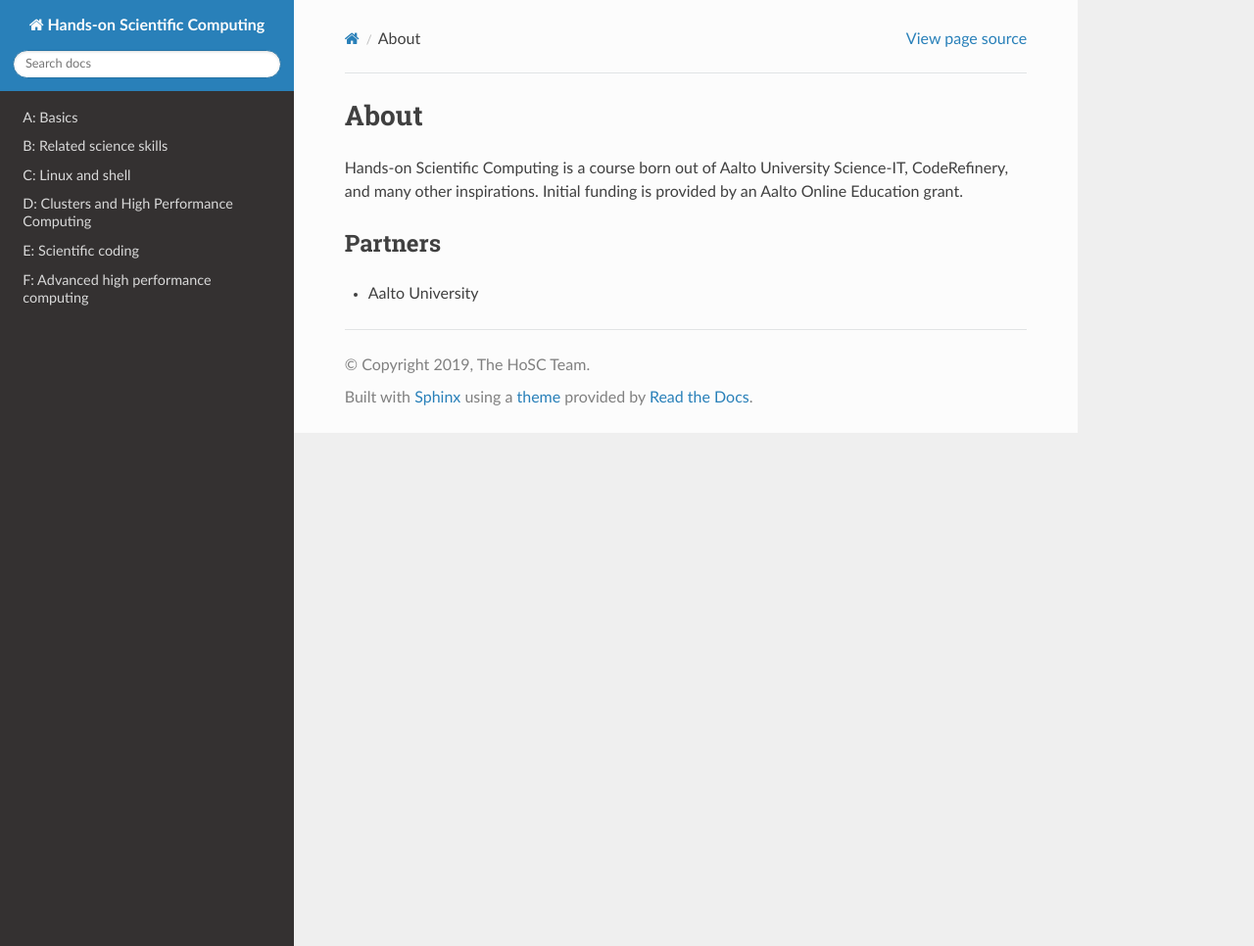
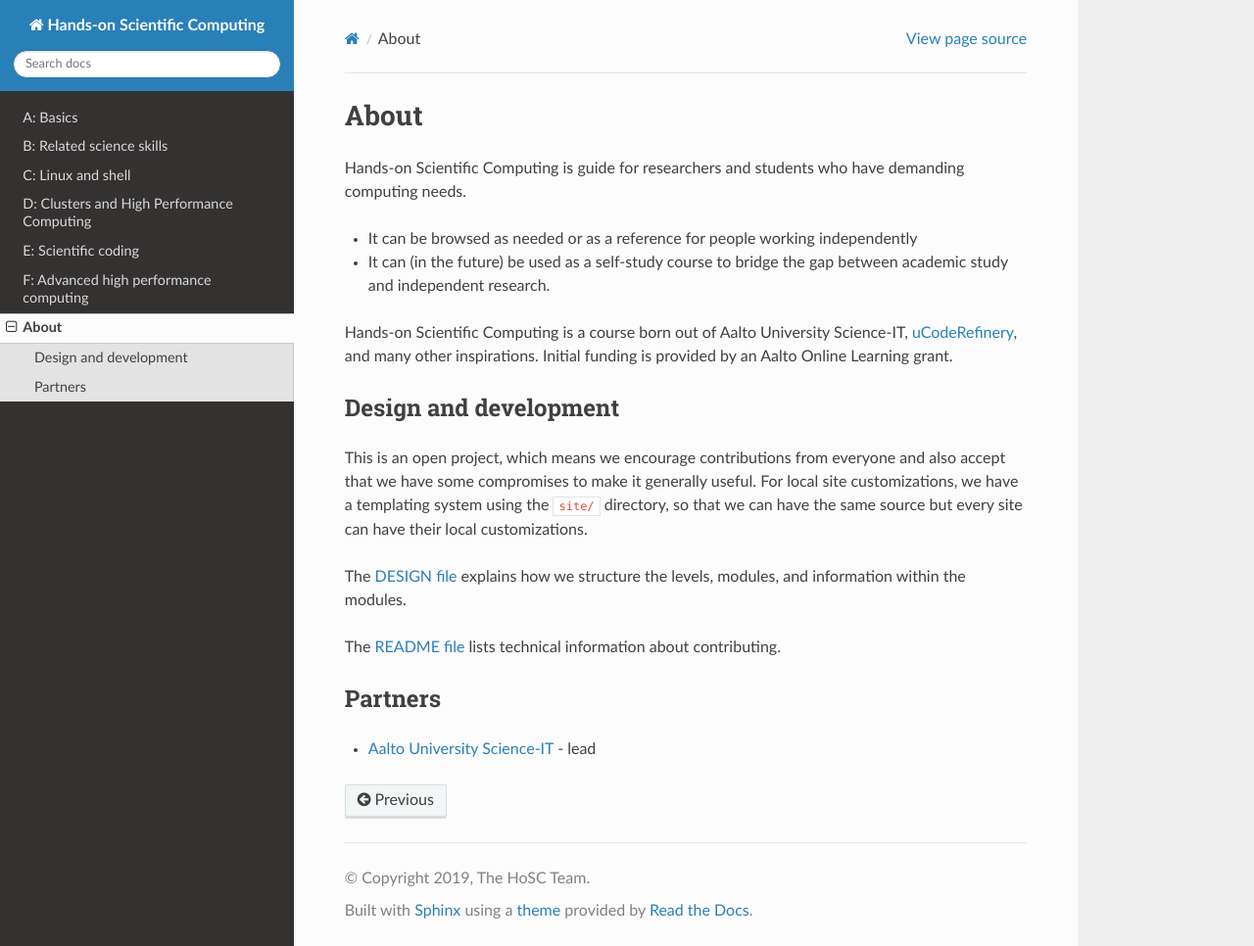
Before and after one commit to coderefinery/handsonscicomp, a Sphinx documentation site: the page built from source/about.rst, in a window 1280 px wide and 966 px high. Shown: the whole window at 98% size. Built offline with Sphinx 7.4.7 and the Read the Docs theme 2.0.0, drawn with Linux system fonts in a browser that asks for light colours.

Commit message:
Add an about page

```diff
--- a/source/about.rst
+++ b/source/about.rst
@@ -1,11 +1,47 @@
 About
 =====
 
+Hands-on Scientific Computing is guide for researchers and students
+who have demanding computing needs.
+
+* It can be browsed as needed or as a reference for people working independently
+
+* It can (in the future) be used as a self-study course to bridge the
+  gap between academic study and independent research.
+
 Hands-on Scientific Computing is a course born out of Aalto University
-Science-IT, CodeRefinery, and many other inspirations.  Initial
-funding is provided by an Aalto Online Education grant.
+Science-IT, `uCodeRefinery <https://coderefinery.org>`__, and many
+other inspirations.  Initial funding is provided by an Aalto Online
+Learning grant.
+
+
+
+
+
+Design and development
+----------------------
+
+This is an open project, which means we encourage contributions from
+everyone and also accept that we have some compromises to make it
+generally useful.  For local site customizations, we have a templating
+system using the ``site/`` directory, so that we can have the same
+source but every site can have their local customizations.
+
+The `DESIGN file
+<https://github.com/coderefinery/handsonscicomp/blob/master/DESIGN.rst>`__
+explains how we structure the levels, modules, and information within
+the modules.
+
+The `README file
+<https://github.com/coderefinery/handsonscicomp/blob/master/README.rst>`__
+lists technical information about contributing.
+
+
+
+
 
 Partners
 --------
 
-* Aalto University
+* `Aalto University <https://aalto.fi/en/>`__ `Science-IT
+  <http://science-it.aalto.fi>`__ - lead
--- a/source/index.rst
+++ b/source/index.rst
@@ -201,4 +201,10 @@ See the :doc:`full list <F>` for more.
 
 
 
+
+.. toctree::
+   :hidden:
+
+   about
+
 * :ref:`genindex`
```
